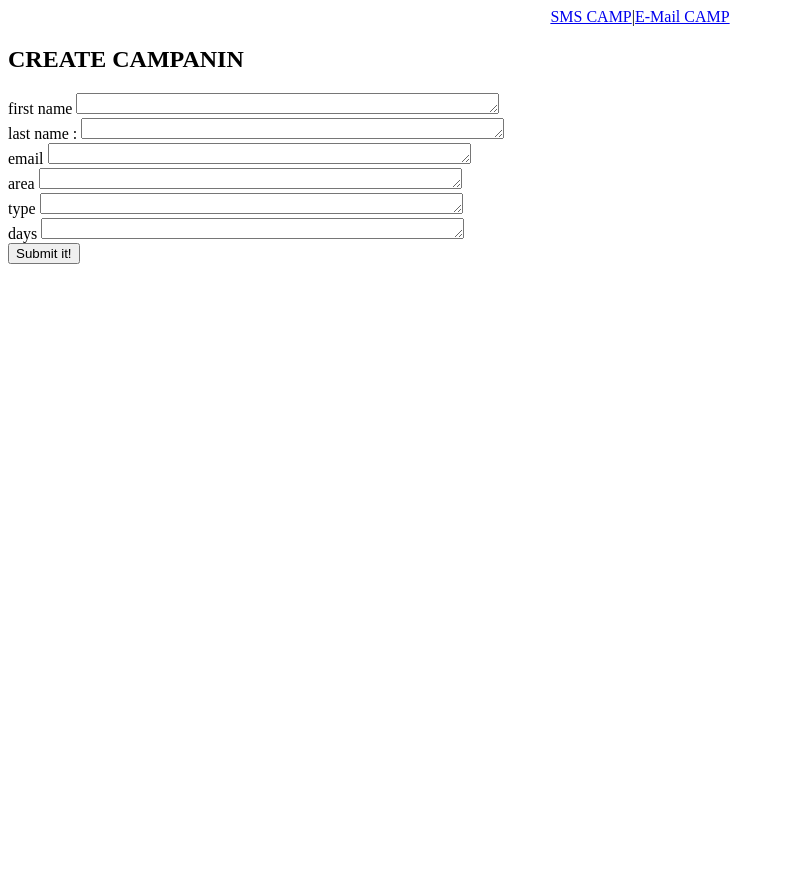
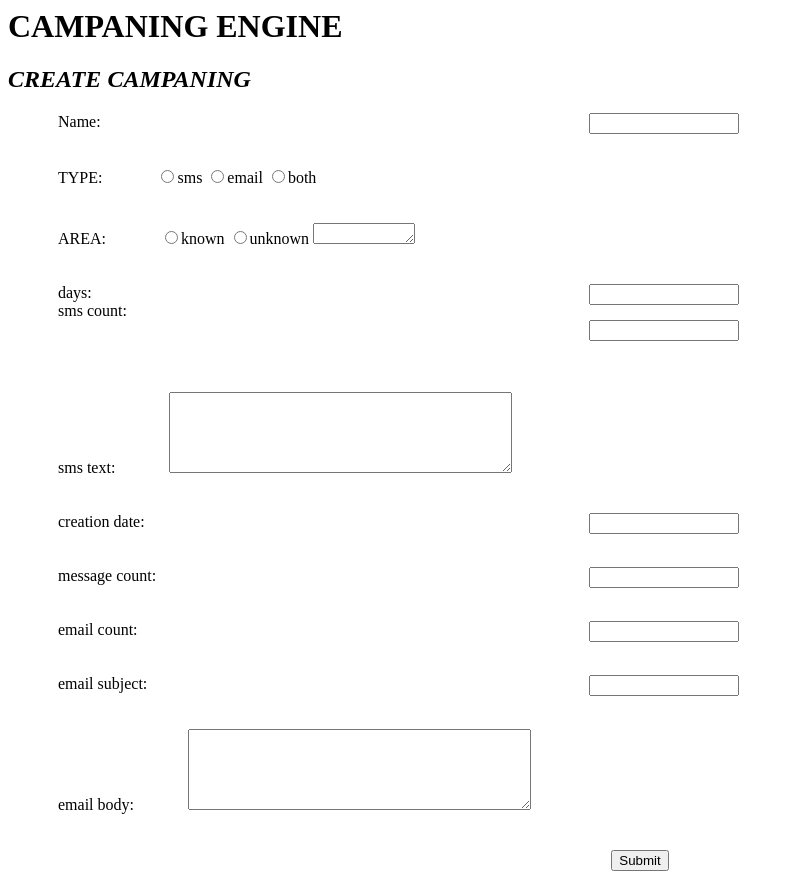
Before and after one commit to aditi2016/campaning_engine, a PHP site: page /create_camp.inc.php in a window 1280 px wide. Shown: the whole page, without its empty margins (0-794 px from the left). Before the commit the page ends 264 px from the top, so only its background shows below. Run offline with PHP 8.4, Linux system fonts and the light colour scheme; data that the repository does not hold is empty.

Commit message:
campaning_engine

```diff
--- a/create_camp.inc.php
+++ b/create_camp.inc.php
@@ -1,90 +1,91 @@
+
+<html>
+<head><h1>
+<b>CAMPANING ENGINE</b></h1>
+<style>
+.inputgroup{
+max-width:200px;
+margin:50px;
+}
+.inputfield{
+float:right;
+margin-right:40em;
+width:150px;
+}
+</style>
+</head>
+<body>
+
 <?php
-
-	$emails =  $_POST['email'];
-$name = $_POST ['firts name'];
-
-$name = $_POST ['last name'];
-
-$name = $_POST ['area'];
-
-$name = $_POST ['type'];
-
-$name = $_POST ['days'];
-
-$username = $_POST['username'];
 
 
 
+ {
+if($_SERVER["REQUEST_METHOD"] == "POST") {
+
+  $name =  $_POST['name'];
+   $type = $_POST['type'];
+ $area = $_POST['city'];
+  $days = $_POST['number'];
+  $sms_count = $_POST['number'];
+ $sms_body = $_POST['text'];
+$email_subject = $_POST['text'];
+ $email_count = $_POST['number'];
+ $email_body = $_POST['text'];
+  $creation_dateime = $_POST['date'];
+  $message_count = $_POST['number'];
+}
+function test_input($data) {
+  $data = trim($data);
+  $data = stripslashes($data);
+  $data = htmlspecialchars($data);
+  return $data;
+}
+}
+$db = mysqli_connect("127.0.0.1","root","REDHAT","campaning_engine");
+?>
+
+<I><h2>CREATE CAMPANING</h2></I>
+<form method="post" >
+  <div><span class="inputgroup"> Name: </span><input type="text" class="inputfield" name="name">
+  </div><br><br>
+
+ <div><span class= "inputgroup" >   TYPE:</span>
+  <input type="radio" name="campain type" value="sms">sms
+  <input type="radio" name="campain type" value="email">email
+ <input type="radio" name="campain type" value="email">both
+ </div> <br><br>
 
 
-	$db = mysqli_connect("127.0.0.1","root","REDHAT","campaning_engine");
+ <div ><span class= "inputgroup" > AREA:</span>
+  <input type="radio" name="area" value="in record">known
+  <input type="radio" name="area" value="not in record">unknown
 
-	if($_SERVER["REQUEST_METHOD"] == "POST") { //checking that if method is post
 
-	      foreach ($emails as $email){
-			if (filter_var($email, FILTER_VALIDATE_EMAIL)) {
-			  	$sql = "INSERT INTO emails (email,creation) VALUES('".$email."','".date("Y-m-d H:i:s")."');";
-				$result = mysqli_query($db,$sql); //user the execute mysql queries
-			}
-			else
-				echo "INVALID: ".$email. " <br/>";
-
-	  	}
+<textarea name="area" rows="1" cols="10"></textarea>
+ </div>   <br><br>
+<div ><span class= "inputgroup" >days: <input type="text"  class="inputfield" name="number">
+ <div><span class= "inputgroup" > sms count: <input type="text"  class="inputfield" name="count">
+  </span></div><br><br>
+  </span></div><br><br>
+ <div><span class= "inputgroup" > sms text:</span> <textarea name="comment" rows="5" cols="40"></textarea>
+ </div><br><br>
+<div><span class= "inputgroup" >creation date: <input type="text"  class="inputfield" name="date">
+ </span> </div><br><br>
+<div><span class= "inputgroup" >message count: <input type="text"  class="inputfield" name="count">
+  </span></div><br><br>
+ <div><span class= "inputgroup" > email count: <input type="text"  class="inputfield" name="count">
+  </span></div><br><br>
+ <div><span class= "inputgroup" > email subject: <input type="text"  class="inputfield" name="count">
+  </span></div><br><br>
+ <div><span class= "inputgroup" > email body:</span> <textarea name="comment" rows="5" cols="40"></textarea>
+ </div><br><br>
+<center>
+  <input type="submit" name="submit" value="Submit">
+</center>
+</form>
 
 
 
-	}
-
-
-
-
-?>
-<html>
-<head>
-<title> create Campaning</title>
-</head>
-<body>
-
-<?php require_once "includes/header.inc.php";
- ?>
-
-<centre>
-<h2>
-CREATE CAMPANIN
-</h2>
-
-<form method="post">
-
-                        first name <textarea name="enter name" cols="50" rows="1">
-</textarea><br/>
-
-                     last name :   <textarea name="last name" cols="50" rows="1">
-</textarea><br/>
-
-                     email        <textarea name="email" cols="50" rows="1">
-</textarea><br/>
-
-                     area         <textarea name="enter city" cols="50" rows="1">
-</textarea><br/>
-
-                     type         <textarea name="emails" cols="50" rows="1">
-</textarea><br/>
-
-                     days        <textarea name="enter name" cols="50" rows="1">
-
-</textarea><br/>
-
-
-
-
-<input type="submit" name="post_emails" value="Submit it!"  />
-
-</form>
-
-</centre>
-
 </body>
 </html>
-
-</body>
-</html>
```
